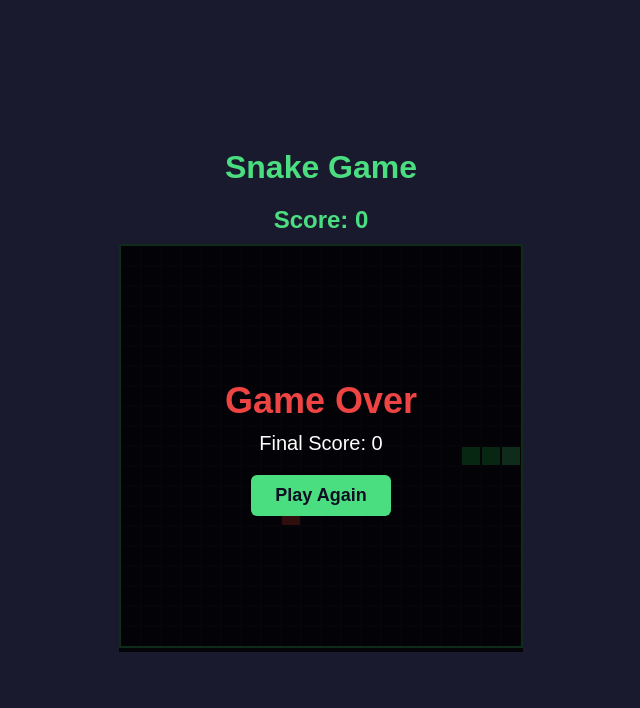
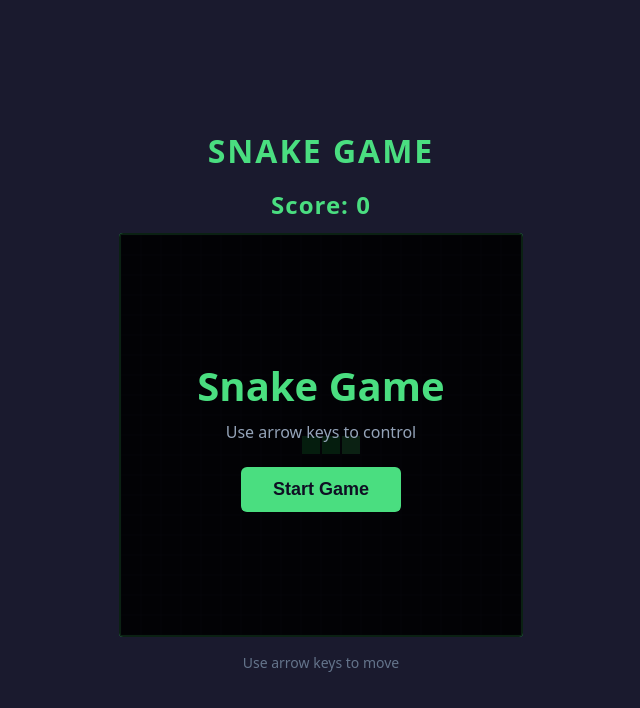
Before and after one commit to cnexgit/snake-game, a Vue app: page / in a window 1280 px wide. Shown: the top 708 px of the page, without its empty margins (319-959 px from the left). Built offline with nearby package versions, Linux system fonts and the light colour scheme.

Commit message:
Add start screen, polish styling, and improve UX
- Start screen overlay with Start Game button
- Arrow key hints for new players
- Polished dark theme with consistent green accent
- Smooth button hover transitions
- Keyboard input ignored when game not active

```diff
--- a/src/App.vue
+++ b/src/App.vue
@@ -6,6 +6,7 @@ import GameBoard from './components/GameBoard.vue'
   <div id="game">
     <h1>Snake Game</h1>
     <GameBoard />
+    <p class="footer">Use arrow keys to move</p>
   </div>
 </template>
 
@@ -16,11 +17,20 @@ import GameBoard from './components/GameBoard.vue'
   justify-content: center;
   align-items: center;
   min-height: 100vh;
-  gap: 20px;
-  font-family: sans-serif;
+  gap: 16px;
+  font-family: system-ui, -apple-system, sans-serif;
+  padding: 20px;
 }
 
 h1 {
   color: #4ade80;
+  font-size: 32px;
+  letter-spacing: 2px;
+  text-transform: uppercase;
+}
+
+.footer {
+  color: #64748b;
+  font-size: 14px;
 }
 </style>
--- a/src/components/GameBoard.vue
+++ b/src/components/GameBoard.vue
@@ -9,6 +9,7 @@ const TICK_INTERVAL = 150
 const canvas = ref(null)
 const score = ref(0)
 const gameOver = ref(false)
+const gameStarted = ref(false)
 
 const INITIAL_SNAKE = [
   { x: 11, y: 10 },
@@ -117,23 +118,30 @@ function tick() {
 }
 
 function handleKeydown(e) {
+  if (!gameStarted.value || gameOver.value) return
+
   const key = e.key
   const dir = direction.value
 
   if (key === 'ArrowUp' && dir.y !== 1) {
     nextDirection.value = { x: 0, y: -1 }
+    e.preventDefault()
   } else if (key === 'ArrowDown' && dir.y !== -1) {
     nextDirection.value = { x: 0, y: 1 }
+    e.preventDefault()
   } else if (key === 'ArrowLeft' && dir.x !== 1) {
     nextDirection.value = { x: -1, y: 0 }
+    e.preventDefault()
   } else if (key === 'ArrowRight' && dir.x !== -1) {
     nextDirection.value = { x: 1, y: 0 }
+    e.preventDefault()
   }
 }
 
-function startGame() {
-  if (gameLoop) clearInterval(gameLoop)
+function beginGame() {
+  gameStarted.value = true
   spawnFood()
+  draw()
   gameLoop = setInterval(tick, TICK_INTERVAL)
 }
 
@@ -144,14 +152,14 @@ function resetGame() {
   score.value = 0
   gameOver.value = false
   food.value = null
+  spawnFood()
   draw()
-  startGame()
+  gameLoop = setInterval(tick, TICK_INTERVAL)
 }
 
 onMounted(() => {
   draw()
   window.addEventListener('keydown', handleKeydown)
-  startGame()
 })
 
 onUnmounted(() => {
@@ -169,10 +177,17 @@ onUnmounted(() => {
         :width="CANVAS_SIZE"
         :height="CANVAS_SIZE"
       />
-      <div v-if="gameOver" class="game-over-overlay">
-        <div class="game-over-content">
-          <h2>Game Over</h2>
-          <p>Final Score: {{ score }}</p>
+      <div v-if="!gameStarted" class="overlay">
+        <div class="overlay-content">
+          <h2 class="start-title">Snake Game</h2>
+          <p class="start-hint">Use arrow keys to control</p>
+          <button @click="beginGame">Start Game</button>
+        </div>
+      </div>
+      <div v-if="gameOver" class="overlay">
+        <div class="overlay-content">
+          <h2 class="game-over-title">Game Over</h2>
+          <p class="final-score">Final Score: {{ score }}</p>
           <button @click="resetGame">Play Again</button>
         </div>
       </div>
@@ -186,51 +201,68 @@ onUnmounted(() => {
   flex-direction: column;
   justify-content: center;
   align-items: center;
-  gap: 10px;
+  gap: 12px;
 }
 
 .score {
   font-size: 24px;
   color: #4ade80;
   font-weight: bold;
+  letter-spacing: 1px;
 }
 
 .canvas-wrapper {
   position: relative;
+  border-radius: 4px;
+  overflow: hidden;
 }
 
 canvas {
   border: 2px solid #4ade80;
   background-color: #0f0f23;
+  display: block;
 }
 
-.game-over-overlay {
+.overlay {
   position: absolute;
   inset: 0;
   display: flex;
   justify-content: center;
   align-items: center;
-  background: rgba(0, 0, 0, 0.8);
+  background: rgba(0, 0, 0, 0.85);
 }
 
-.game-over-content {
+.overlay-content {
   text-align: center;
   color: #ffffff;
 }
 
-.game-over-content h2 {
+.start-title {
+  font-size: 40px;
+  color: #4ade80;
+  margin-bottom: 8px;
+}
+
+.start-hint {
+  font-size: 16px;
+  color: #94a3b8;
+  margin-bottom: 24px;
+}
+
+.game-over-title {
   font-size: 36px;
   color: #ef4444;
   margin-bottom: 10px;
 }
 
-.game-over-content p {
+.final-score {
   font-size: 20px;
+  color: #4ade80;
   margin-bottom: 20px;
 }
 
-.game-over-content button {
-  padding: 10px 24px;
+.overlay-content button {
+  padding: 12px 32px;
   font-size: 18px;
   background: #4ade80;
   color: #0f0f23;
@@ -238,9 +270,10 @@ canvas {
   border-radius: 6px;
   cursor: pointer;
   font-weight: bold;
+  transition: background 0.2s;
 }
 
-.game-over-content button:hover {
+.overlay-content button:hover {
   background: #22c55e;
 }
 </style>
```
